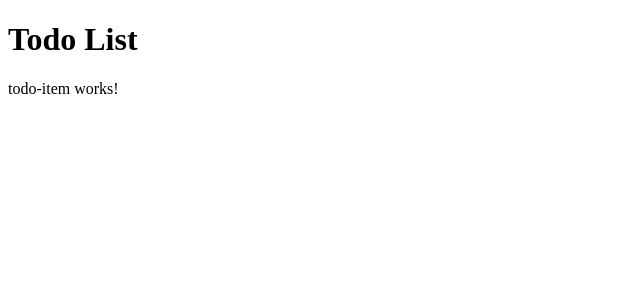
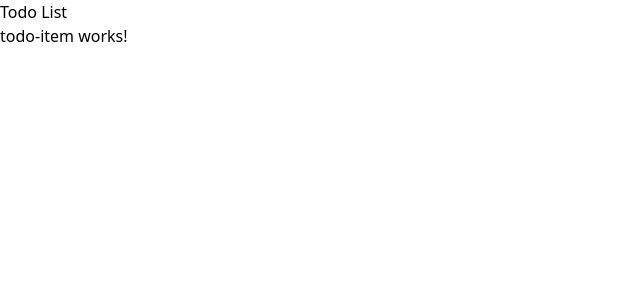
Before and after one commit to r0zh/todo-list, an Angular app: page / in a window 1280 px wide. Shown: the top 300 px of the page, without its empty margins (0-640 px from the left). Built offline with nearby package versions, Linux system fonts and the light colour scheme.

Commit message:
add tailwind to proyect

```diff
--- a/package.json
+++ b/package.json
@@ -27,12 +27,15 @@
     "@angular/cli": "^16.2.11",
     "@angular/compiler-cli": "^16.2.0",
     "@types/jasmine": "~4.3.0",
+    "autoprefixer": "^10.4.16",
     "jasmine-core": "~4.6.0",
     "karma": "~6.4.0",
     "karma-chrome-launcher": "~3.2.0",
     "karma-coverage": "~2.2.0",
     "karma-jasmine": "~5.1.0",
     "karma-jasmine-html-reporter": "~2.1.0",
+    "postcss": "^8.4.33",
+    "tailwindcss": "^3.4.1",
     "typescript": "~5.1.3"
   }
 }
--- a/src/styles.css
+++ b/src/styles.css
@@ -1 +1,4 @@
 /* You can add global styles to this file, and also import other style files */
+@tailwind base;
+@tailwind components;
+@tailwind utilities;
--- /dev/null
+++ b/tailwind.config.js
@@ -0,0 +1,10 @@
+/** @type {import('tailwindcss').Config} */
+module.exports = {
+  content: [
+    "./src/**/*.{html,ts}",
+  ],
+  theme: {
+    extend: {},
+  },
+  plugins: [],
+}
```
Also changed, not shown: 1 other file (tests, documents, lock files or other folders).
